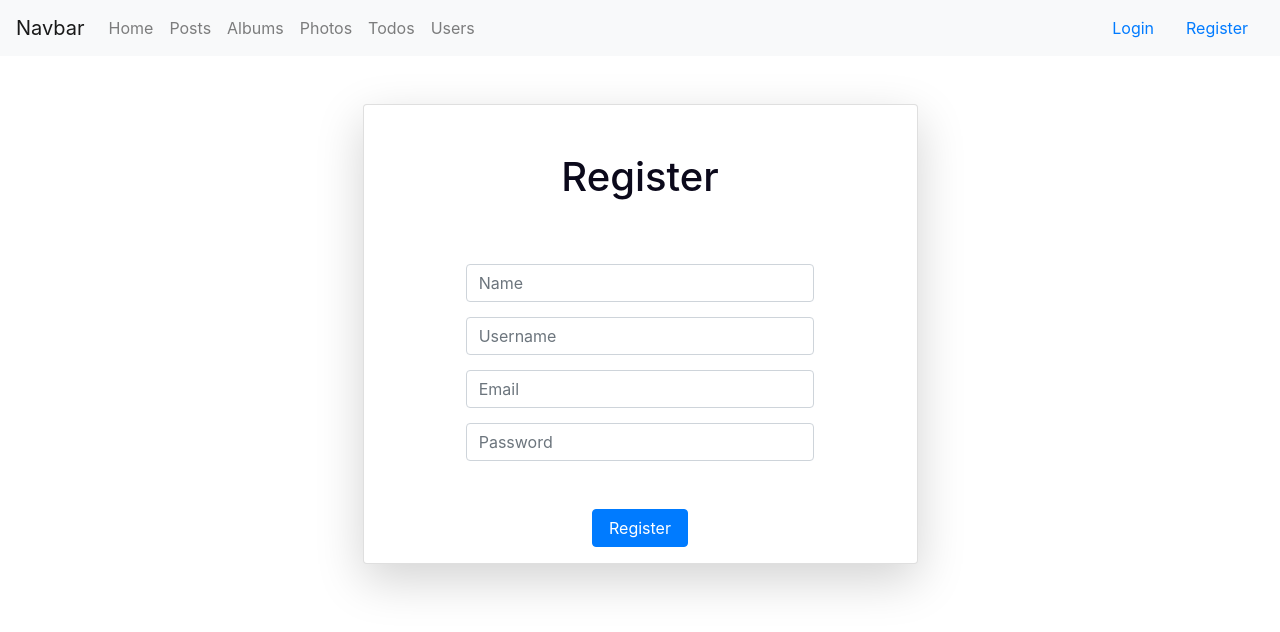
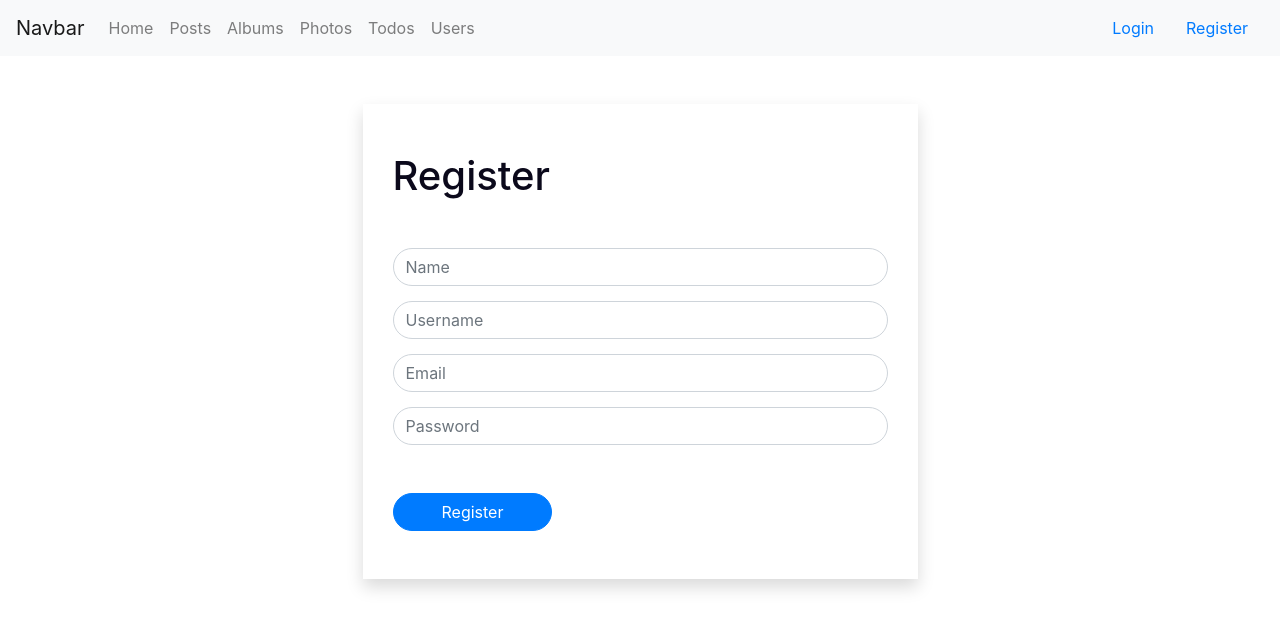
Before and after one commit to Coldersz/Vue-Axios, a Vue app: page /register in a window 1280 px wide. Shown: the top 632 px of the page. Built offline with nearby package versions, Linux system fonts and the light colour scheme.

Commit message:
Modified register

```diff
--- a/src/components/RegisterForm.vue
+++ b/src/components/RegisterForm.vue
@@ -1,23 +1,46 @@
 <template>
-  <center>
-    <div class="card col-6 mt-lg-5 shadow-lg">
-      <h1 class="my-5">Register</h1>
+  <div class="mx-auto col-6 mt-5 pt-5 shadow">
+    <div class="container">
       <form @submit.prevent="addUser">
+        <h1 class="mb-5">Register</h1>
         <div class="form-group">
-          <input type="text" class="form-control col-8" placeholder="Name" v-model="name" />
-          <input type="text" class="form-control col-8" placeholder="Username" v-model="username" />
-          <input type="text" class="form-control col-8" placeholder="Email" v-model="email" />
+          <!-- <label for="name">Name</label> -->
+          <input
+            type="text"
+            name="name"
+            class="form-control  rounded-pill"
+            placeholder="Name"
+            id="name"
+            v-model="name"
+          />
+          <input
+            type="text"
+            class="form-control  rounded-pill"
+            placeholder="Username"
+            v-model="username"
+          />
+          <input
+            type="text"
+            class="form-control  rounded-pill"
+            placeholder="Email"
+            v-model="email"
+          />
           <input
             type="password"
-            class="form-control col-8"
+            class="form-control  rounded-pill"
             placeholder="Password"
             v-model="password"
           />
-          <button type="submit" class="btn btn-primary mt-5 px-3">Register</button>
+          <div class="mx-auto">
+            <button
+              type="submit"
+              class="text-center btn btn-primary rounded-pill mt-5 px-5 mb-5"
+            >Register</button>
+          </div>
         </div>
       </form>
     </div>
-  </center>
+  </div>
 </template>
 
 <script>
@@ -32,8 +55,8 @@ export default {
     };
   },
   methods: {
-    addUser() {
-      const newUser = {
+    async addUser() {
+      const newUser = await {
         name: this.name,
         username: this.username,
         email: this.email,
--- a/src/views/Auth/Register.vue
+++ b/src/views/Auth/Register.vue
@@ -11,17 +11,27 @@ import User from "@/services/auth";
 
 export default {
   data() {
-    return {};
+    return {
+    };
   },
   components: {
     RegisterForm
   },
+  updated() {
+    console.log("Updated");
+  },
   methods: {
     async addUser(newUser) {
-      let response = await User.register(newUser);
+      try {
+        let response = await User.register(newUser);
 
-      if (response.data.status === "success") {
-        this.$router.push("/login");
+        if (response.status === "success") {
+          this.$router.push("/login");
+        } else {
+          console.log("test");
+        }
+      } catch (err) {
+        console.error(err);
       }
     }
   }
```
